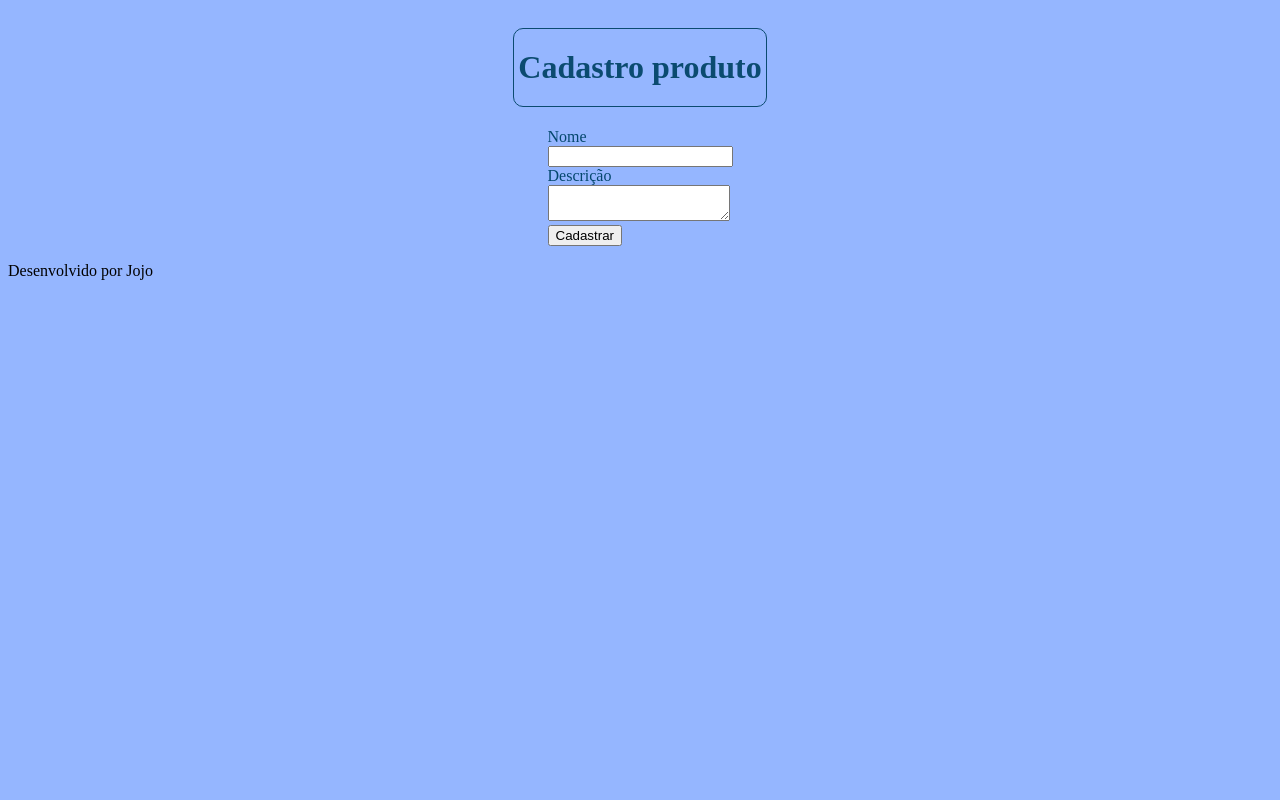
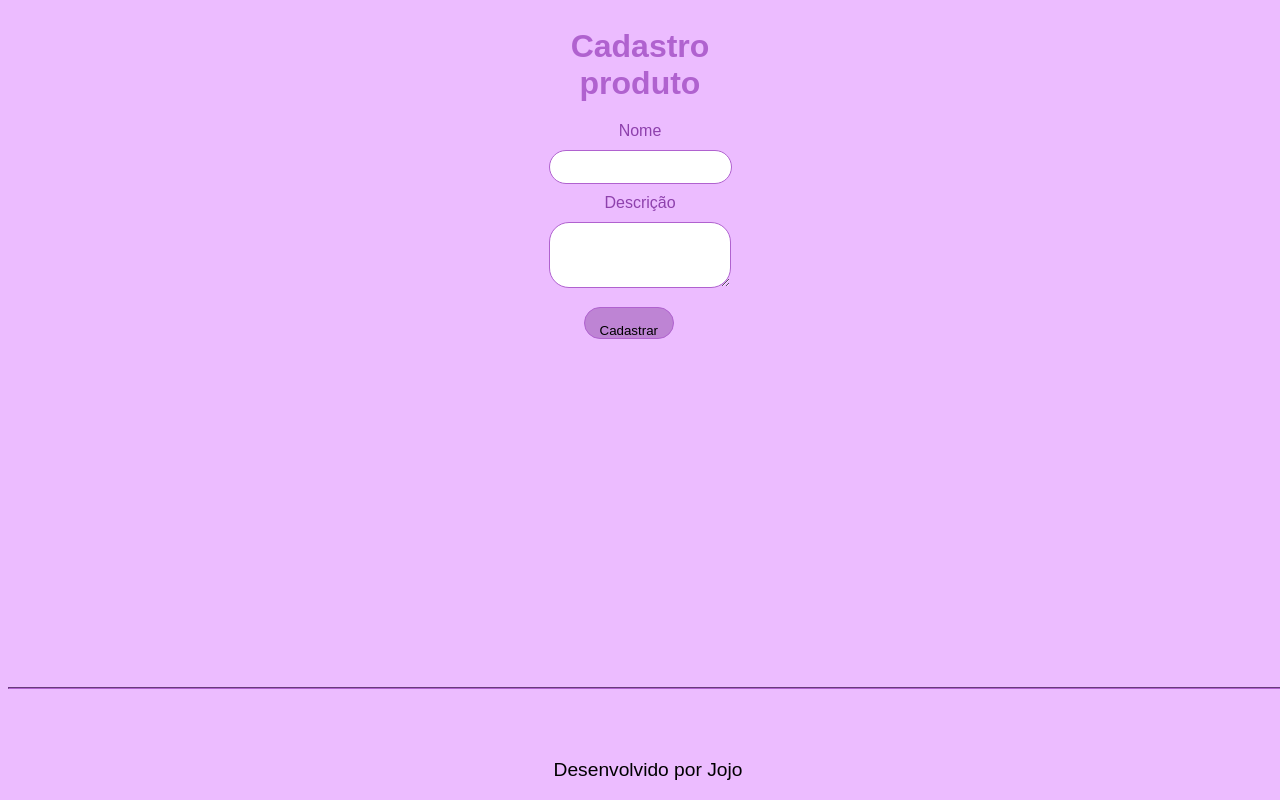
Before and after one commit to JojoMarques/projeto_lp3, a Flask app: page /produtos/cadastro in a window 1280 px wide. Run offline with Flask 3, Linux system fonts and the light colour scheme.

Commit message:
mudanças 11/07

```diff
--- a/static/style.css
+++ b/static/style.css
@@ -1,11 +1,8 @@
 h1{
-    border: 1px solid;
-    margin-top: 20px;
-    padding-top: 20px;
-    padding-bottom: 20px;
-    color: rgb(11, 75, 112);
+    padding-top: 20px ;
+    margin: auto; /*centralizou*/
+    color: #b062cf;
     text-align: center;
-    border-radius: 10px;
     width: 20%;
     height: 40%;
 }
@@ -13,14 +10,71 @@ label, input, button{
     display: block;
 }
 body{
-    background-color: rgb(149, 182, 255);
+    background-color: #ecbcff;
+    color: black;
+    font-family: Arial, Helvetica, sans-serif;
+    text-align: center;
 }
-div{
-    display: flex;
-    justify-content: center;
+p{
+    margin-top: 70px;
+}
+footer{
+    text-align: center;
+    font-size: larger;
+}
+hr{
+    margin-top: 100px;
+    border-color: #b062cf;
+    width: 100%;
+}form input{
+    border: 1px solid #b062cf;
+    border-radius: 50px;
+    outline: unset;
+    height: 30px;
+    margin-top: 10px;
+    margin-bottom: 10px;
+    width: auto;
+}
+form textarea{
+    border: 1px solid #b062cf;
+    border-radius: 20px;
+    outline: unset;
+    min-height: 60px;
+    margin-top: 10px;
+    max-width: auto;
+}
+form button{
+    padding: 15px;
+    background-color: #be84d4;
+    border: 1px solid #b062cf;
+    border-radius: 20px;
+    outline: unset;
+    height: 30px;
+    width: auto;
+    margin-left: 35px;
+    margin-top: 15px;
+    cursor: pointer;
+}
+form button:hover{
+    background-color: #8e41ad;
+}
+label{
+    color: #8e41ad;
+    width: auto;
+    border-radius: 50px;
 }
 .forms{
     display: flex;
+    flex-direction: column;
     justify-content: center;
-    color: rgb(4, 71, 109);
+    align-items: center;
+    margin-top: 20px;
 }
+.fixar{
+    position: fixed;
+    bottom: 0;
+    width: 100%;
+}
+
+/*justify-content: center; centraliza horizontalmente*/
+/*align-items: center; } centraliza verticalmente*/
--- a/templates/base2.html
+++ b/templates/base2.html
@@ -16,9 +16,12 @@
     {% block content %}
     {% endblock %}
 
-    <footer>
-        <p>Desenvolvido por Jojo</p>
-    </footer>
+    <div class="fixar">
+        <hr>
+        <footer>
+            <p>Desenvolvido por Jojo</p>
+        </footer>
+    </div>
 
 </body>
 
--- a/templates/como-utilizar.html
+++ b/templates/como-utilizar.html
@@ -5,4 +5,6 @@
 {% block content %}
 <h1>Como utilizar</h1>
 <p>Lorem ipsum dolor sit, amet consectetur adipisicing elit. Minima voluptates perspiciatis accusamus corporis maxime libero at ullam provident culpa excepturi quo reprehenderit iure ipsa, dolor beatae praesentium vel. Eveniet, nisi.</p>
+<p>Lorem ipsum dolor sit, amet consectetur adipisicing elit. Minima voluptates perspiciatis accusamus corporis maxime libero at ullam provident culpa excepturi quo reprehenderit iure ipsa, dolor beatae praesentium vel. Eveniet, nisi.</p>
+<p>Lorem ipsum dolor sit amet consectetur adipisicing elit. Voluptate, est nisi deleniti ab error alias ipsa! Quae voluptatem modi nam eligendi ea incidunt iusto impedit tenetur unde. Numquam, porro voluptas!</p>
 {% endblock %}
--- a/templates/politica-privacidade.html
+++ b/templates/politica-privacidade.html
@@ -5,4 +5,6 @@
 {% block content %}
 <h1>Política privacidade</h1>
 <p>Lorem ipsum dolor sit, amet consectetur adipisicing elit. Minima voluptates perspiciatis accusamus corporis maxime libero at ullam provident culpa excepturi quo reprehenderit iure ipsa, dolor beatae praesentium vel. Eveniet, nisi.</p>
+<p>Lorem ipsum dolor sit amet consectetur adipisicing elit. Voluptate, est nisi deleniti ab error alias ipsa! Quae voluptatem modi nam eligendi ea incidunt iusto impedit tenetur unde. Numquam, porro voluptas!</p>
+<p>Lorem ipsum dolor, sit amet consectetur adipisicing elit. Ab pariatur iure provident excepturi architecto animi voluptatibus nobis odio odit temporibus aspernatur, quam nam aperiam culpa hic omnis consequuntur ut iste.</p>
 {% endblock %}
--- a/templates/produtos.html
+++ b/templates/produtos.html
@@ -3,7 +3,11 @@
 {% block title %}Produtos{% endblock %}
 
 {% block content %}
-<h1>Produtos</h1>
+<div class="classe1">
+    <h1>Produtos</h1>
+</div>
+
+<a href="/produtos/cadastro" class="classe1">cadastrar produtos</a>
 
 {%- if produtos %}
 <p>Confira nossos produtos abaixo</p>
--- a/templates/termos-de-uso.html
+++ b/templates/termos-de-uso.html
@@ -5,4 +5,6 @@
 {% block content %}
 <h1>Termos de uso</h1>
 <p>Lorem ipsum dolor sit, amet consectetur adipisicing elit. Minima voluptates perspiciatis accusamus corporis maxime libero at ullam provident culpa excepturi quo reprehenderit iure ipsa, dolor beatae praesentium vel. Eveniet, nisi.</p>
+<p>Lorem ipsum dolor sit, amet consectetur adipisicing elit. Minima voluptates perspiciatis accusamus corporis maxime libero at ullam provident culpa excepturi quo reprehenderit iure ipsa, dolor beatae praesentium vel. Eveniet, nisi.</p>
+<p>Lorem ipsum dolor sit amet consectetur adipisicing elit. Voluptate, est nisi deleniti ab error alias ipsa! Quae voluptatem modi nam eligendi ea incidunt iusto impedit tenetur unde. Numquam, porro voluptas!</p>
 {% endblock %}
```
Also changed, not shown: static/style2.css (+71 -0 lines), templates/base.html (+20 -12 lines), templates/home.html (+9 -1 lines).
